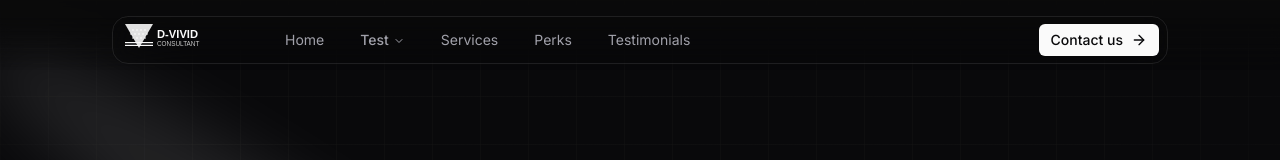
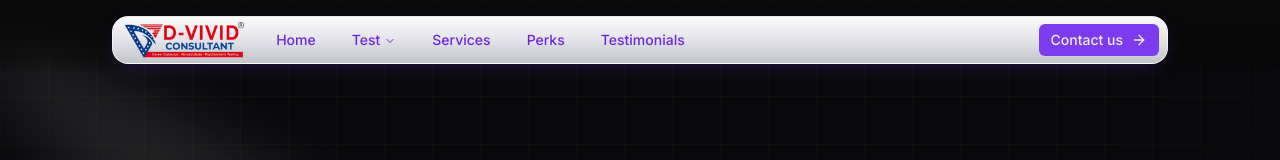
Before and after one commit to demonking7860/D-Vivid-harsh, a Next.js app: page / in a window 1280 px wide. Shown: the top 160 px of the page. Built offline with nearby package versions, Linux system fonts and the light colour scheme; no server answers.

Commit message:
update logO

```diff
--- /dev/null
+++ b/pnpm-workspace.yaml
@@ -0,0 +1,5 @@
+allowBuilds:
+  '@clerk/shared': set this to true or false
+  aws-sdk: set this to true or false
+  puppeteer: set this to true or false
+  unrs-resolver: set this to true or false
--- a/src/components/marketing/menu.tsx
+++ b/src/components/marketing/menu.tsx
@@ -22,13 +22,13 @@ const Menu = () => {
                         onClick={() => {
                             window.scrollTo({ top: 0, behavior: 'smooth' });
                         }}
-                        className="h-10 px-4 py-2 text-sm font-normal rounded-md text-muted-foreground hover:text-foreground w-max hover:bg-none cursor-pointer"
+                        className="h-10 px-4 py-2 text-sm font-medium rounded-md text-[#6d28d9] hover:text-[#4c1d95] hover:bg-primary/10 w-max cursor-pointer transition-all duration-300 ease-out hover:-translate-y-0.5"
                     >
                         Home
                     </button>
                 </NavigationMenuItem>
                 <NavigationMenuItem>
-                    <NavigationMenuTrigger className="text-muted-foreground hover:text-foreground">
+                    <NavigationMenuTrigger className="text-[#6d28d9] hover:text-[#4c1d95] font-medium bg-transparent hover:bg-primary/10 transition-all duration-300 ease-out data-[state=open]:bg-primary/10 data-[state=open]:text-[#4c1d95]">
                         Test
                     </NavigationMenuTrigger>
                     <NavigationMenuContent>
@@ -54,7 +54,7 @@ const Menu = () => {
                             const element = document.getElementById('psychometric-test');
                             element?.scrollIntoView({ behavior: 'smooth' });
                         }}
-                        className="h-10 px-4 py-2 text-sm font-normal rounded-md text-muted-foreground hover:text-foreground w-max hover:bg-none cursor-pointer"
+                        className="h-10 px-4 py-2 text-sm font-medium rounded-md text-[#6d28d9] hover:text-[#4c1d95] hover:bg-primary/10 w-max cursor-pointer transition-all duration-300 ease-out hover:-translate-y-0.5"
                     >
                         Services
                     </button>
@@ -65,7 +65,7 @@ const Menu = () => {
                             const element = document.getElementById('perks');
                             element?.scrollIntoView({ behavior: 'smooth' });
                         }}
-                        className="h-10 px-4 py-2 text-sm font-normal rounded-md text-muted-foreground hover:text-foreground w-max hover:bg-none cursor-pointer"
+                        className="h-10 px-4 py-2 text-sm font-medium rounded-md text-[#6d28d9] hover:text-[#4c1d95] hover:bg-primary/10 w-max cursor-pointer transition-all duration-300 ease-out hover:-translate-y-0.5"
                     >
                         Perks
                     </button>
@@ -76,7 +76,7 @@ const Menu = () => {
                             const element = document.getElementById('testimonials');
                             element?.scrollIntoView({ behavior: 'smooth' });
                         }}
-                        className="h-10 px-4 py-2 text-sm font-normal rounded-md text-muted-foreground hover:text-foreground w-max hover:bg-none cursor-pointer"
+                        className="h-10 px-4 py-2 text-sm font-medium rounded-md text-[#6d28d9] hover:text-[#4c1d95] hover:bg-primary/10 w-max cursor-pointer transition-all duration-300 ease-out hover:-translate-y-0.5"
                     >
                         Testimonials
                     </button>
--- a/src/components/marketing/navbar.tsx
+++ b/src/components/marketing/navbar.tsx
@@ -3,6 +3,7 @@
 import { cn } from "@/functions";
 import { useClerk } from "@clerk/nextjs";
 import { ArrowRightIcon, XIcon } from "lucide-react";
+import Image from "next/image";
 import Link from "next/link";
 import { useEffect, useState } from 'react';
 import Icons from "../global/icons";
@@ -47,26 +48,33 @@ const Navbar = () => {
                     isOpen ? "h-[calc(100%-24px)]" : "h-12"
                 )}
             >
-                <Wrapper className="backdrop-blur-lg rounded-xl lg:rounded-2xl border border-[rgba(124,124,124,0.2)] px- md:px-2 flex items-center justify-start">
+                <Wrapper className="backdrop-blur-lg rounded-xl lg:rounded-2xl border border-white/60 bg-[linear-gradient(180deg,#fafafb_0%,#e4e4ea_48%,#c4c4cd_100%)] shadow-[0_6px_24px_-10px_rgba(124,58,237,0.45)] px- md:px-2 flex items-center justify-start transition-all duration-300 ease-out hover:shadow-[0_10px_34px_-8px_rgba(124,58,237,0.6)] hover:border-primary/40">
                     <div className="flex items-center justify-between w-full sticky mt-[7px] lg:mt-auto mb-auto inset-x-0">
                         <div className="flex items-center flex-1 lg:flex-none pl-1">
                             <Link href="/" className="text-lg font-semibold text-foreground">
-                                <Icons.icon className="w-auto h-8" />
+                                <Image
+                                    src="/d-vivid-logo.png"
+                                    alt="D-VIVID Consultant"
+                                    width={180}
+                                    height={48}
+                                    priority
+                                    className="w-auto h-7 lg:h-9 object-contain transition-transform duration-300 ease-out hover:scale-105"
+                                />
                             </Link>
                             <div className="items-center hidden ml-4 lg:flex">
                                 <Menu />
                             </div>
                         </div>
                         <div className="items-center flex gap-2 lg:gap-4">
-                            <Button size="sm" variant="white" onClick={scrollToContact} className="hidden sm:flex">
+                            <Button size="sm" variant="default" onClick={scrollToContact} className="hidden sm:flex transition-all duration-300 ease-out hover:-translate-y-0.5 hover:shadow-[0_8px_20px_-6px_rgba(124,58,237,0.7)]">
                                 Contact us
-                                <ArrowRightIcon className="w-4 h-4 ml-2 hidden lg:block" />
+                                <ArrowRightIcon className="w-4 h-4 ml-2 hidden lg:block transition-transform duration-300 group-hover:translate-x-1" />
                             </Button>
                             <Button
                                 size="icon"
                                 variant="ghost"
                                 onClick={() => setIsOpen((prev) => !prev)}
-                                className="lg:hidden p-2 w-8 h-8"
+                                className="lg:hidden p-2 w-8 h-8 text-primary hover:bg-primary/10 hover:text-primary"
                             >
                                 {isOpen ? <XIcon className="w-4 h-4 duration-300" /> : <Icons.menu className="w-3.5 h-3.5 duration-300" />}
                             </Button>
```
Also changed, not shown: src/components/marketing/mobile-menu.tsx (+9 -9 lines), public/d-vivid-logo.png, 1 other file (tests, documents, lock files or other folders).
